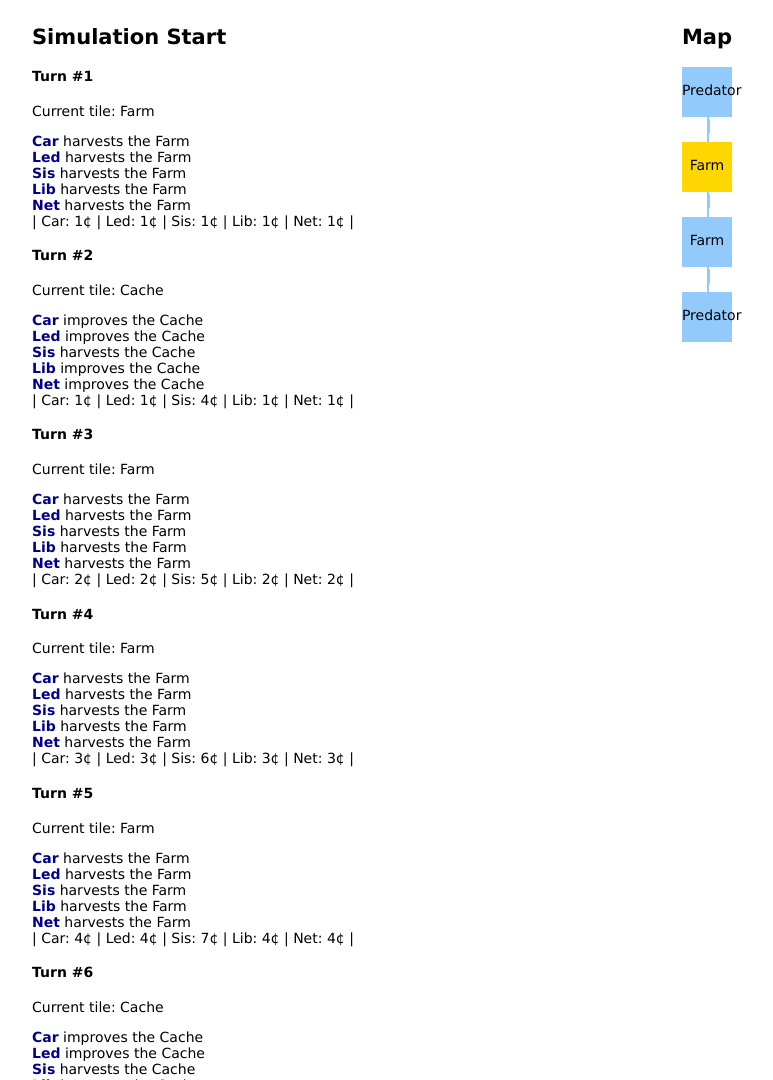
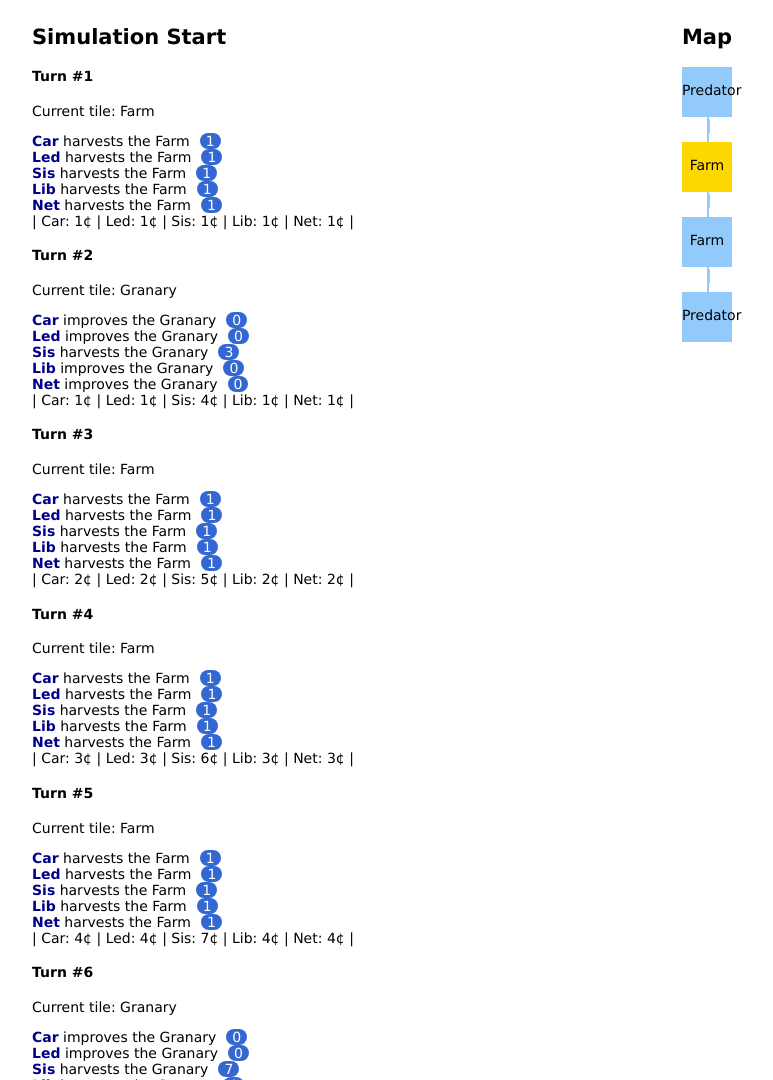
Before and after one commit to ACReeser/ecopico, a plain HTML site: page index.html in a window 1280 px wide. Shown: the top 1080 px of the page, without its empty margins (258-1031 px from the left). Drawn offline with Linux system fonts and the light colour scheme.

Commit message:
renaming classes, changing architecture, identified farm bug

```diff
--- a/ecopico.css
+++ b/ecopico.css
@@ -25,4 +25,11 @@ html {
 .tile.current {
   background-color: gold;
 }
+.badge{
+    margin-left:10px;
+    border-radius:10px;
+    background-color:Highlight;
+    color:white;
+    padding:0 6px;
+}
 /*# sourceMappingURL=ecopico.css.map */
--- a/ecopico.js
+++ b/ecopico.js
@@ -15,22 +15,34 @@ var RuntimeFactory = (function () {
     };
     return RuntimeFactory;
 })();
-var BaseResource = (function () {
-    function BaseResource() {
-        this.name = "BaseResource";
+var BaseTile = (function () {
+    function BaseTile() {
+        this.name = "BaseTile";
     }
-    BaseResource.prototype.harvest = function (a) {
+    BaseTile.prototype.harvest = function (a) {
     };
-    BaseResource.prototype.improve = function (a) {
+    BaseTile.prototype.improve = function (a) {
     };
-    BaseResource.prototype.fight = function (a) {
+    BaseTile.prototype.fight = function (a) {
     };
-    BaseResource.prototype.flight = function (a) {
+    BaseTile.prototype.flight = function (a) {
     };
-    BaseResource.prototype.getImproveCost = function () {
+    BaseTile.prototype.getActionDescription = function (action) {
+        switch (action) {
+            case "harvest":
+                return " harvests the ";
+            case "improve":
+                return " improves the ";
+            case "fight":
+                return " fights the ";
+            case "flight":
+                return " runs away from the ";
+        }
+    };
+    BaseTile.prototype.getImproveCost = function () {
         return 0;
     };
-    return BaseResource;
+    return BaseTile;
 })();
 var ResourceChance = (function () {
     function ResourceChance(resource, chance) {
@@ -425,20 +437,15 @@ var Agent = (function () {
             log.out(this.displayName + " does nothing");
         }
         else {
-            var r = world.closestResource(), oldUtility = this.food, isFarm = r instanceof Cycles, isPredator = r instanceof BasePredator, isCache = r instanceof Memory, action = "", displayActionLink = "", situation = isFarm + "|" + isPredator + "|" + isCache;
-            // log.out(this.displayName +" approaches a "+r.name);
+            var r = world.closestResource(), oldUtility = this.food, isFarm = r instanceof Farm, isPredator = r instanceof BasePredator, isCache = r instanceof Granary, action = "", situation = isFarm + "|" + isPredator + "|" + isCache;
             action = this.memory.remember(situation);
-            //todo: if action exists and utilityChange is > 0 (don't do things that hurt you)
             if (action == "") {
                 if (isPredator) {
                     if (this.genotype.expressedPhenotype("aggression") && this.food > r.getImproveCost()) {
                         action = "fight";
-                        //todo: move these dal assignments to the resource
-                        displayActionLink = " attacks the ";
                     }
                     else {
                         action = "flight";
-                        displayActionLink = " is hurt by the ";
                     }
                 }
                 else if (isFarm) {
@@ -464,8 +471,7 @@ var Agent = (function () {
             }
             //actually do the thing
             r[action](this);
-            displayActionLink = (displayActionLink == "") ? " " + action + "s the " : displayActionLink;
-            log.out(this.displayName + displayActionLink + r.name);
+            log.out(this.displayName + r.getActionDescription(action) + r.name + "<span class='badge'>" + (this.food - oldUtility) + "</span>");
             //add a memory with the situation, action used, and change in utility
             this.memory.addMemory(situation, action, this.food - oldUtility);
         }
@@ -475,45 +481,50 @@ var Agent = (function () {
     return Agent;
 })();
 //todo - change hierarchy to tile > resource + hazard
-var Cycles = (function () {
-    function Cycles() {
+var Farm = (function (_super) {
+    __extends(Farm, _super);
+    function Farm() {
+        _super.apply(this, arguments);
         this.isHazard = false;
         this.cropYield = 1;
         this.name = "Farm"; //todo: farms are staying improved across generations???
     }
-    Cycles.prototype.harvest = function (a) {
+    Farm.prototype.harvest = function (a) {
         a.food += this.cropYield;
     };
-    Cycles.prototype.getImproveCost = function () {
+    Farm.prototype.getImproveCost = function () {
         return this.cropYield + 1;
     };
-    Cycles.prototype.improve = function (a) {
+    Farm.prototype.improve = function (a) {
         a.food -= this.getImproveCost();
         this.cropYield++;
     };
-    return Cycles;
-})();
-var Memory = (function () {
-    function Memory() {
+    return Farm;
+})(BaseTile);
+var Granary = (function (_super) {
+    __extends(Granary, _super);
+    function Granary() {
+        _super.apply(this, arguments);
         this.isHazard = false;
         this.cache = 1;
-        this.name = "Cache";
+        this.name = "Granary";
     }
-    Memory.prototype.harvest = function (a) {
+    Granary.prototype.harvest = function (a) {
         a.food += this.cache;
         this.cache = 3;
     };
-    Memory.prototype.getImproveCost = function () {
+    Granary.prototype.getImproveCost = function () {
         return 999;
     };
-    Memory.prototype.improve = function (a) {
+    Granary.prototype.improve = function (a) {
         this.cache++;
     };
-    return Memory;
-})();
-//todo - change to Hazard ancestor, with 'fight' and 'flight' options
-var BasePredator = (function () {
+    return Granary;
+})(BaseTile);
+var BasePredator = (function (_super) {
+    __extends(BasePredator, _super);
     function BasePredator() {
+        _super.apply(this, arguments);
         this.isHazard = true;
         this.health = Math.round(Math.random() * 2) + 1;
         this.name = "BasePredator";
@@ -522,12 +533,12 @@ var BasePredator = (function () {
         a.food--;
         this.health--;
     };
+    //todo: have this modified by an alertness or athletic rating
     BasePredator.prototype.flight = function (a) {
         if (this.health > 0 && Math.random() > .5) {
             a.food--;
         }
     };
-    //todo: have this modified by an alertness rating
     BasePredator.prototype.harvest = function (a) {
     };
     BasePredator.prototype.getImproveCost = function () {
@@ -536,7 +547,7 @@ var BasePredator = (function () {
     BasePredator.prototype.improve = function (a) {
     };
     return BasePredator;
-})();
+})(BaseTile);
 var Predator = (function (_super) {
     __extends(Predator, _super);
     function Predator() {
@@ -577,8 +588,8 @@ var Biome = (function () {
     };
     Biome.Grassland = new Biome({
         'Predator': 20,
-        'Memory': 40,
-        'Cycles': 40
+        'Granary': 40,
+        'Farm': 40
     });
     return Biome;
 })();
```
Also changed, not shown: ecopico.min.css, 1 other file.
